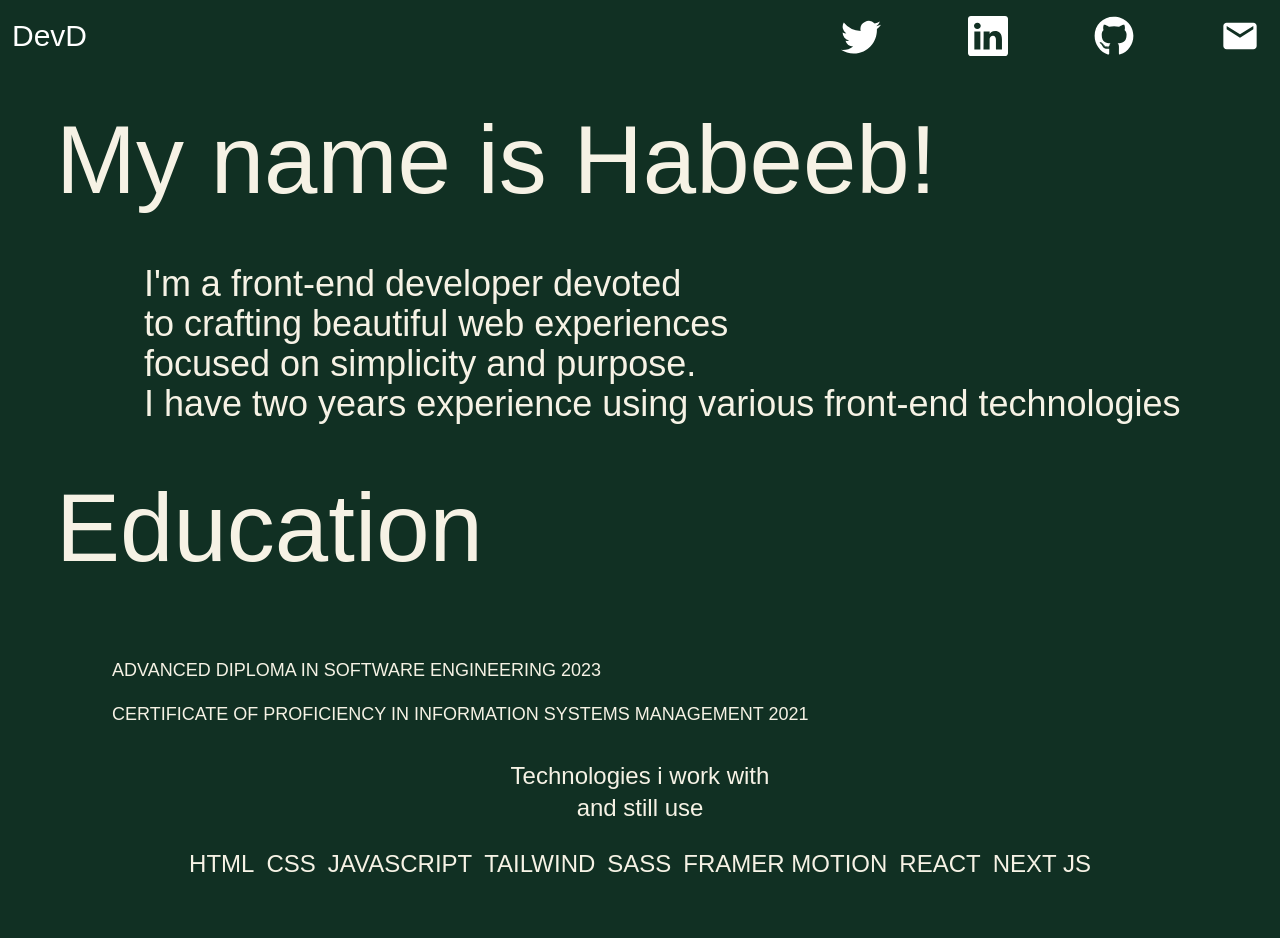
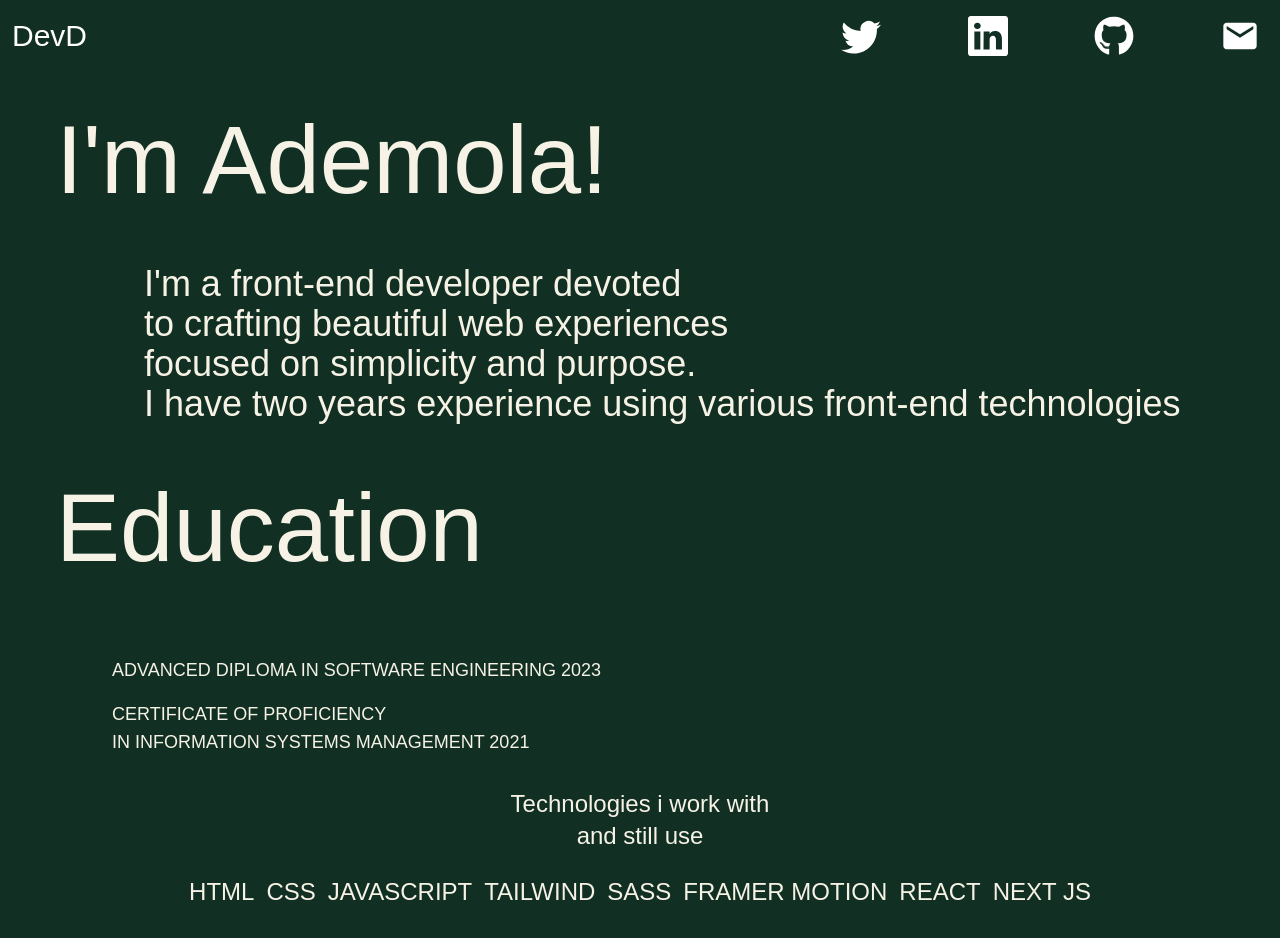
Before and after one commit to codinghabb/Myportfolio, a Next.js app: page / in a window 1280 px wide. Shown: the top 938 px of the page. Built offline with nearby package versions, Linux system fonts and the light colour scheme; a web font is replaced by a local one.

Commit message:
added animations

```diff
--- a/app/components/About.jsx
+++ b/app/components/About.jsx
@@ -6,7 +6,7 @@ export default function About() {
     <div>
            <div className=''>
                 <div className=''>
-                      <h1 className=' mt-14 md:ml-14 text-5xl md:text-8xl text-center md:text-start'>My name is Habeeb!</h1>
+                      <h1 className=' mt-14 md:ml-14 text-5xl md:text-8xl text-center md:text-start'>I&apos;m Ademola!</h1>
                       <p className='text-center mt-14 md:text-start md:ml-36 text-xl md:text-4xl'> I&apos;m a front-end developer devoted <br />
                           to crafting beautiful web experiences <br />
                           focused on simplicity and purpose.  <br />
@@ -18,7 +18,8 @@ export default function About() {
                  <h2 className='mt-14  text-4xl md:text-8xl text-center md:text-start md:ml-14'>Education</h2>
                 <div className='text-lg mt-20 text-center md:text-start md:ml-28 space-y-4'>
                    <p >ADVANCED DIPLOMA IN SOFTWARE ENGINEERING  2023</p>
-                   <p >CERTIFICATE OF PROFICIENCY IN INFORMATION SYSTEMS MANAGEMENT 2021</p>
+                   <p >CERTIFICATE OF PROFICIENCY <br />
+                   IN INFORMATION SYSTEMS MANAGEMENT 2021</p>
                 </div>
 
          </div>
```
